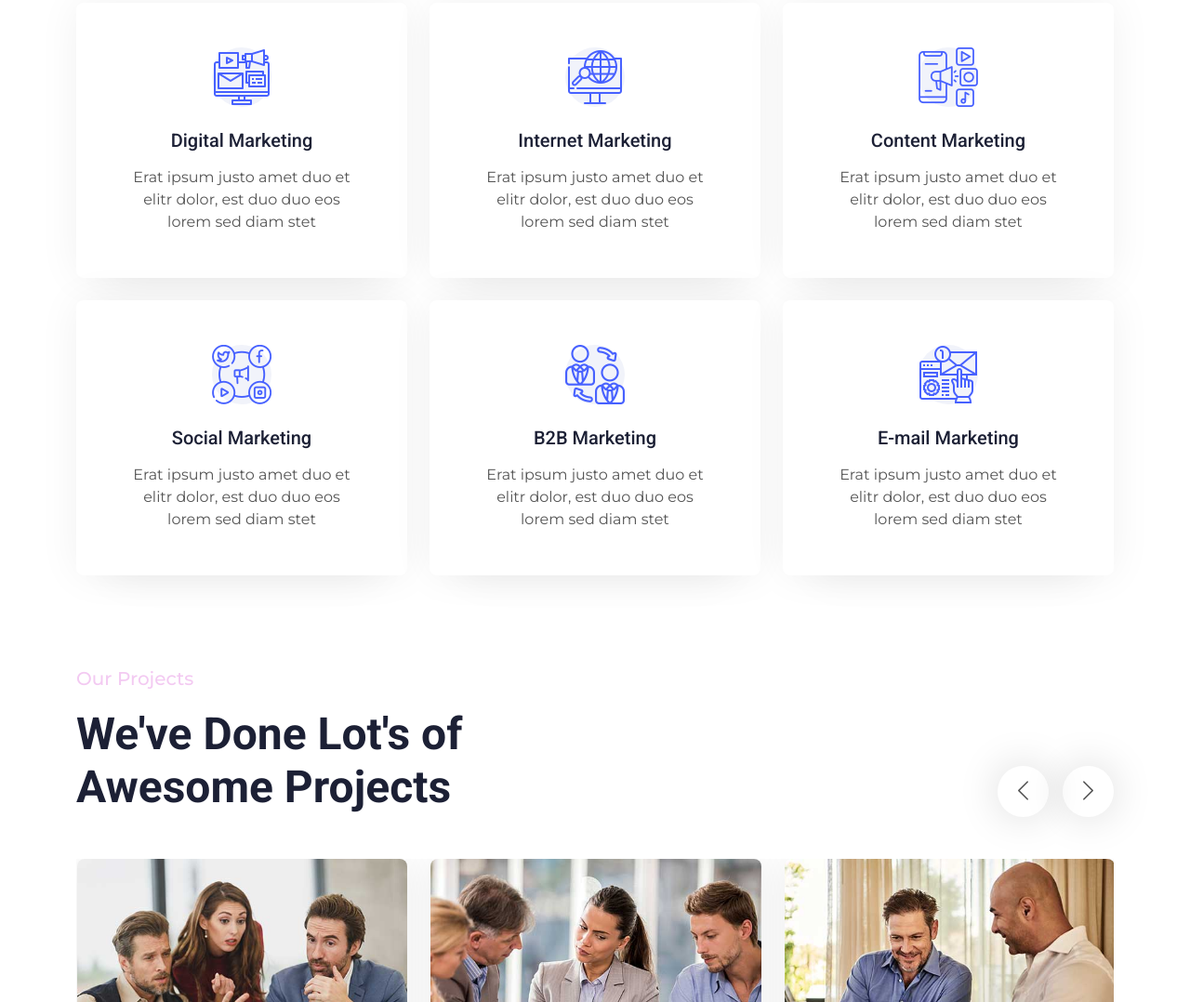
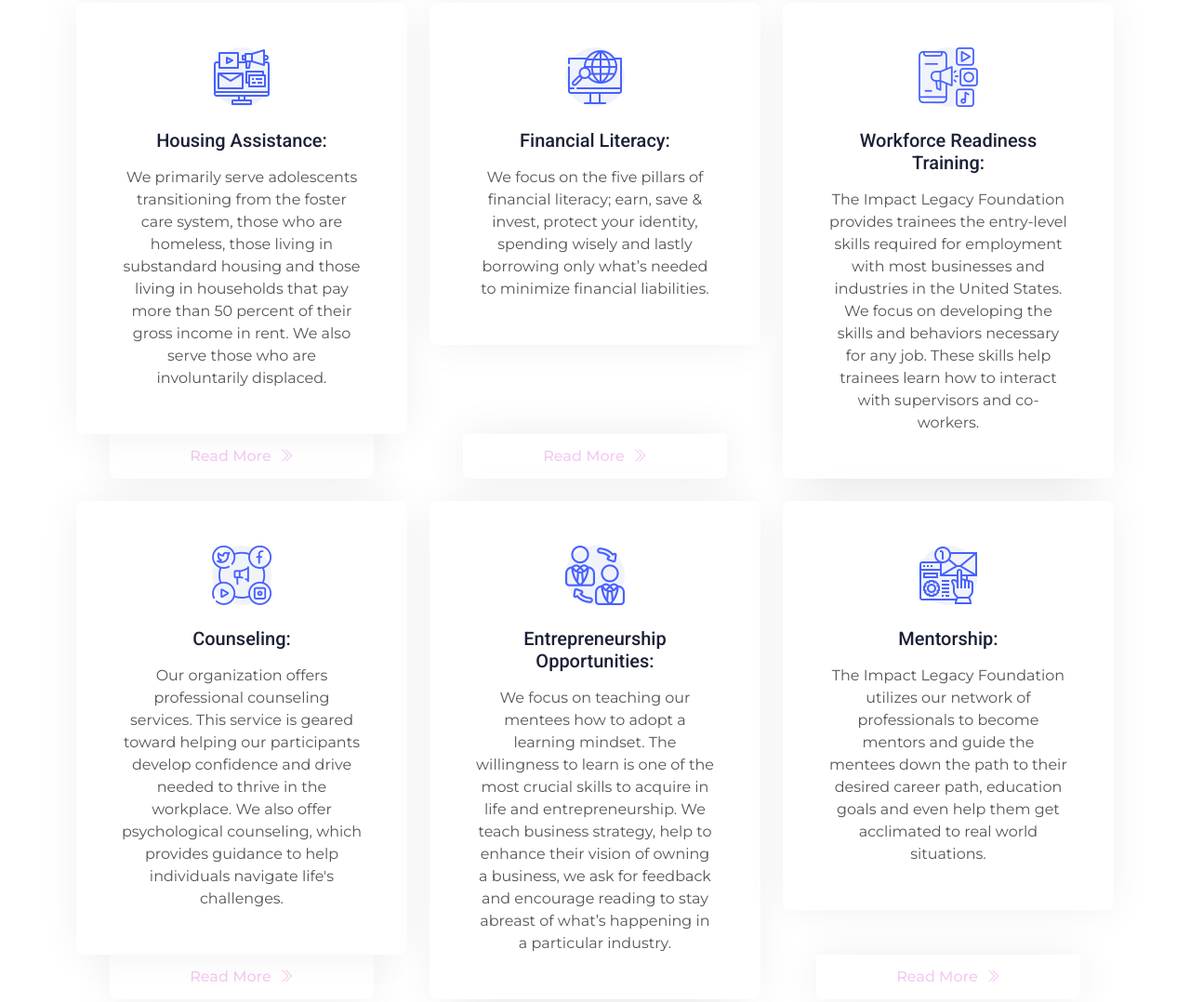
Before and after one commit to SockMonkeyy/Impact-Legacy-Foundation, a plain HTML site: page index.html in a window 1280 px wide. Shown: the part 2052-3130 px from the top of the page at 93% size. Drawn offline with nearby package versions, Linux system fonts and the light colour scheme.

Commit message:
Updated Services

```diff
--- a/index.html
+++ b/index.html
@@ -395,10 +395,13 @@
                 >
                   <img class="img-fluid" src="img/icon/icon-5.png" alt="Icon" />
                 </div>
-                <h5 class="mb-3">Digital Marketing</h5>
+                <h5 class="mb-3">Housing Assistance:</h5>
                 <p class="mb-0">
-                  Erat ipsum justo amet duo et elitr dolor, est duo duo eos
-                  lorem sed diam stet
+                  We primarily serve adolescents transitioning from the foster
+                  care system, those who are homeless, those living in
+                  substandard housing and those living in households that pay
+                  more than 50 percent of their gross income in rent. We also
+                  serve those who are involuntarily displaced.
                 </p>
               </div>
               <div class="service-btn rounded-0 rounded-bottom">
@@ -417,10 +420,12 @@
                 >
                   <img class="img-fluid" src="img/icon/icon-6.png" alt="Icon" />
                 </div>
-                <h5 class="mb-3">Internet Marketing</h5>
+                <h5 class="mb-3">Financial Literacy:</h5>
                 <p class="mb-0">
-                  Erat ipsum justo amet duo et elitr dolor, est duo duo eos
-                  lorem sed diam stet
+                  We focus on the five pillars of financial literacy; earn, save
+                  &amp; invest, protect your identity, spending wisely and
+                  lastly borrowing only what’s needed to minimize financial
+                  liabilities.
                 </p>
               </div>
               <div class="service-btn rounded-0 rounded-bottom">
@@ -439,10 +444,14 @@
                 >
                   <img class="img-fluid" src="img/icon/icon-7.png" alt="Icon" />
                 </div>
-                <h5 class="mb-3">Content Marketing</h5>
+                <h5 class="mb-3">Workforce Readiness Training:</h5>
                 <p class="mb-0">
-                  Erat ipsum justo amet duo et elitr dolor, est duo duo eos
-                  lorem sed diam stet
+                  The Impact Legacy Foundation provides trainees the entry-level
+                  skills required for employment with most businesses and
+                  industries in the United States. We focus on developing the
+                  skills and behaviors necessary for any job. These skills help
+                  trainees learn how to interact with supervisors and
+                  co-workers.
                 </p>
               </div>
               <div class="service-btn rounded-0 rounded-bottom">
@@ -461,10 +470,11 @@
                 >
                   <img class="img-fluid" src="img/icon/icon-8.png" alt="Icon" />
                 </div>
-                <h5 class="mb-3">Social Marketing</h5>
+                <h5 class="mb-3">Counseling:</h5>
                 <p class="mb-0">
-                  Erat ipsum justo amet duo et elitr dolor, est duo duo eos
-                  lorem sed diam stet
+                  Our organization offers professional counseling services. This service is geared toward helping our
+participants develop confidence and drive needed to thrive in the workplace. We also offer
+psychological counseling, which provides guidance to help individuals navigate life&#39;s challenges.
                 </p>
               </div>
               <div class="service-btn rounded-0 rounded-bottom">
@@ -483,10 +493,12 @@
                 >
                   <img class="img-fluid" src="img/icon/icon-9.png" alt="Icon" />
                 </div>
-                <h5 class="mb-3">B2B Marketing</h5>
+                <h5 class="mb-3">Entrepreneurship Opportunities:</h5>
                 <p class="mb-0">
-                  Erat ipsum justo amet duo et elitr dolor, est duo duo eos
-                  lorem sed diam stet
+                  We focus on teaching our mentees how to adopt a learning mindset. The willingness to learn is one of
+the most crucial skills to acquire in life and entrepreneurship. We teach business strategy, help to
+enhance their vision of owning a business, we ask for feedback and encourage reading to stay abreast of
+what’s happening in a particular industry.
                 </p>
               </div>
               <div class="service-btn rounded-0 rounded-bottom">
@@ -509,10 +521,11 @@
                     alt="Icon"
                   />
                 </div>
-                <h5 class="mb-3">E-mail Marketing</h5>
+                <h5 class="mb-3">Mentorship:</h5>
                 <p class="mb-0">
-                  Erat ipsum justo amet duo et elitr dolor, est duo duo eos
-                  lorem sed diam stet
+                  The Impact Legacy Foundation utilizes our network of professionals to become mentors and guide the
+mentees down the path to their desired career path, education goals and even help them get acclimated
+to real world situations.
                 </p>
               </div>
               <div class="service-btn rounded-0 rounded-bottom">
```
